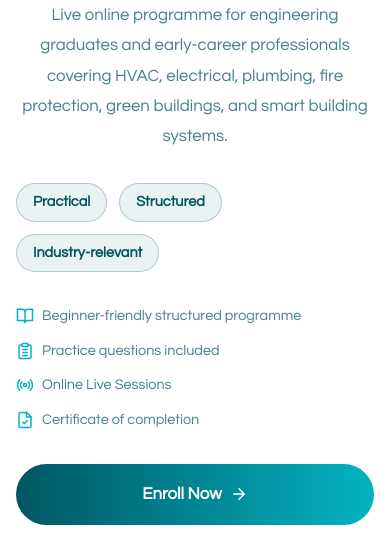
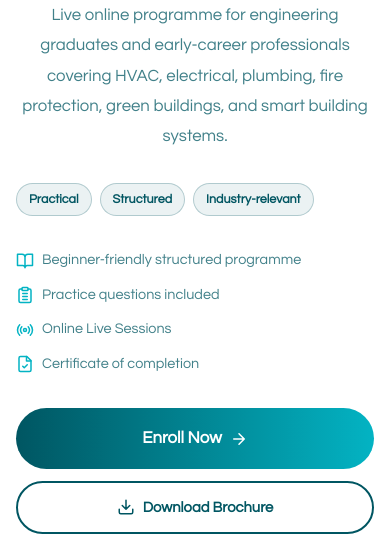
Before and after one commit to Zenacle/ibsp, a website: page index.html in a window 390 px wide. Shown: the part 293-827 px from the top of the page. Drawn offline with nearby package versions, Linux system fonts and the light colour scheme.

Commit message:
Refined hero tags responsiveness and overall site alignment

```diff
--- a/index.html
+++ b/index.html
@@ -55,13 +55,10 @@
         <h1>Integrated Building<br>Systems <span>Programme</span></h1>
         <p class="hero-subtitle">Live online programme for engineering graduates and early-career professionals covering
           HVAC, electrical, plumbing, fire protection, green buildings, and smart building systems. </p>
-        <div style="display: flex; gap: 12px; margin-bottom: 32px; flex-wrap: wrap;">
-          <span
-            style="background: var(--teal-muted); color: var(--teal-primary); border: 1px solid var(--teal-border); padding: 6px 16px; border-radius: var(--r-full); font-size: 0.9rem; font-weight: 600;">Practical</span>
-          <span
-            style="background: var(--teal-muted); color: var(--teal-primary); border: 1px solid var(--teal-border); padding: 6px 16px; border-radius: var(--r-full); font-size: 0.9rem; font-weight: 600;">Structured</span>
-          <span
-            style="background: var(--teal-muted); color: var(--teal-primary); border: 1px solid var(--teal-border); padding: 6px 16px; border-radius: var(--r-full); font-size: 0.9rem; font-weight: 600;">Industry-relevant</span>
+        <div class="hero-tags">
+          <span>Practical</span>
+          <span>Structured</span>
+          <span>Industry-relevant</span>
         </div>
         <ul class="hero-highlights">
           <li>
--- a/styles.css
+++ b/styles.css
@@ -524,6 +524,42 @@
   max-width: 480px;
 }
 
+.hero-tags {
+  display: flex;
+  gap: 12px;
+  margin-bottom: 32px;
+  flex-wrap: nowrap;
+  overflow-x: auto;
+  -ms-overflow-style: none;  /* IE and Edge */
+  scrollbar-width: none;  /* Firefox */
+}
+
+.hero-tags::-webkit-scrollbar {
+  display: none; /* Hide scrollbar for Chrome, Safari and Opera */
+}
+
+.hero-tags span {
+  background: var(--teal-muted);
+  color: var(--teal-primary);
+  border: 1px solid var(--teal-border);
+  padding: 6px 16px;
+  border-radius: var(--r-full);
+  font-size: 0.85rem;
+  font-weight: 600;
+  white-space: nowrap;
+  flex-shrink: 0;
+}
+
+@media (max-width: 480px) {
+  .hero-tags {
+    gap: 8px;
+  }
+  .hero-tags span {
+    padding: 5px 12px;
+    font-size: 0.78rem;
+  }
+}
+
 .hero-highlights {
   display: grid;
   grid-template-columns: 1fr 1fr;
```
